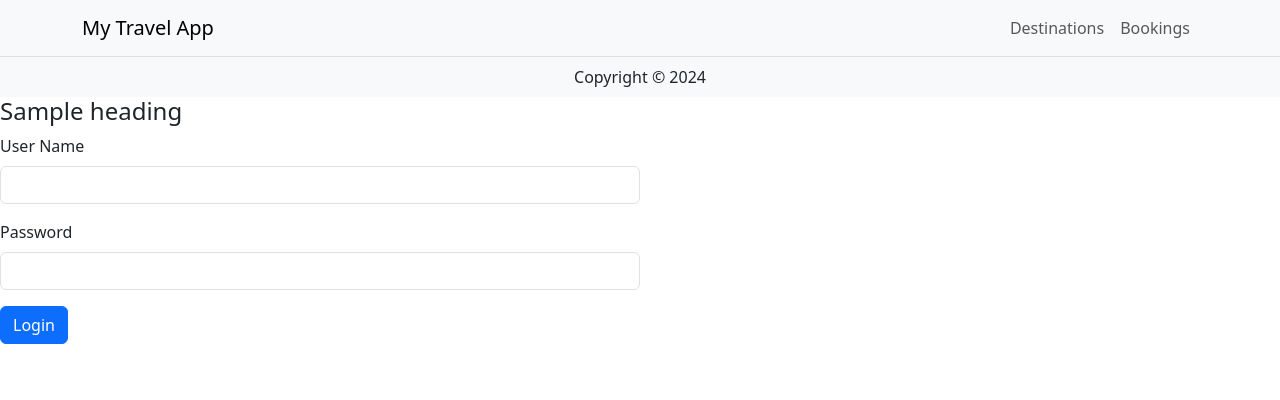
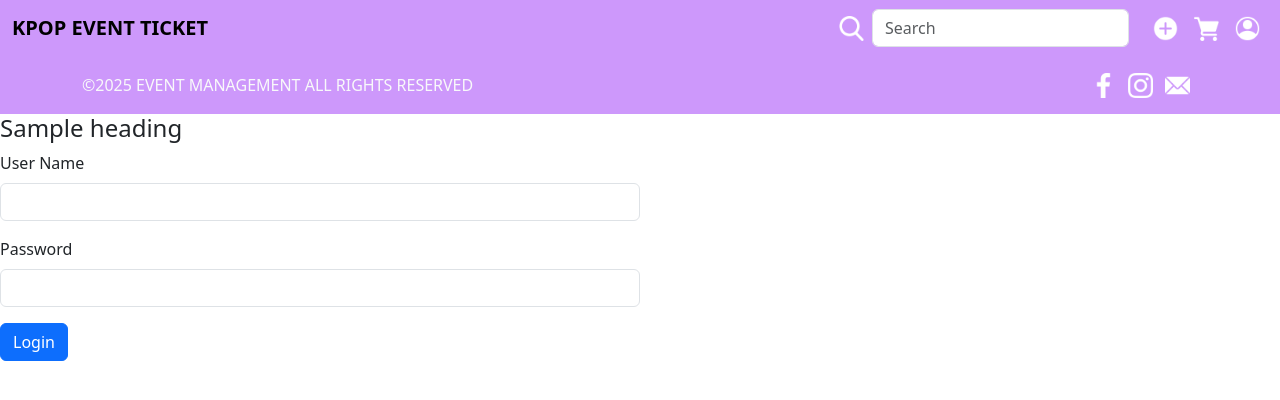
Before and after one commit to NanaNanana244/IAB207, a Flask app: template A2 starter/website/templates/user.html in a window 1280 px wide. Shown: the top 400 px of the page. Run offline with Flask 3, Linux system fonts and the light colour scheme; the template is opened without the code that fills it: values that come from a table or form of the project are taken from there, most other values are stand-ins (such as "Sample title", 1, 10 or a date in 2020); parts of the project's set-up code (start-up, migrations or seed data) failed here and were passed over; some libraries are stand-ins or nearby versions.

Commit message:
Update base.html
copied it from the wrong file before

```diff
--- a/A2 starter/website/templates/base.html
+++ b/A2 starter/website/templates/base.html
@@ -1,54 +1,136 @@
+<!--
+NOTES ABOUT PAGE:
+title = the title of the page, needed for every page
+
+not sure if the links for the navbar will work once we've done a bunch of files make sure to check
+
+i've added 4 main content blocks if we need more than that we can add more if we dont use that many we can take them out
+-->
+
+
 <html>
-
     <head>
+        <title>{{title}}</title>
         <meta charset="utf-8">
         <meta name="viewport" content="width=device-width, initial-scale=1">
-   <title>My Travel App</title>
-   <link href="https://cdn.jsdelivr.net/npm/bootstrap@5.3.2/dist/css/bootstrap.min.css" rel="stylesheet" integrity="sha384-T3c6CoIi6uLrA9TneNEoa7RxnatzjcDSCmG1MXxSR1GAsXEV/Dwwykc2MPK8M2HN" crossorigin="anonymous">
+        <!-- Bootstrap css -->
+        <link href="https://cdn.jsdelivr.net/npm/bootstrap@5.3.8/dist/css/bootstrap.min.css" rel="stylesheet" integrity="sha384-sRIl4kxILFvY47J16cr9ZwB07vP4J8+LH7qKQnuqkuIAvNWLzeN8tE5YBujZqJLB" crossorigin="anonymous">
+        <!-- Custom css -->
+        <link rel="stylesheet" href="Static/Style/IndexStyle.css">
     </head>
 
     <body>
-   <!-- Header -->
-   <header class="bg-light border-bottom">
-
-      <!-- Navbar -->
-      <nav class="navbar navbar-expand-lg navbar-light bg-light">
-         <div class="container">
-
-            <!-- Your Travel App Name or Logo -->
-            <a href="/" class="navbar-brand">My Travel App</a>
-            <button class="navbar-toggler" type="button" data-bs-toggle="collapse"
-               data-bs-target="#navbarSupportedContent" aria-controls="navbarSupportedContent" aria-expanded="false"
-               aria-label="Toggle navigation">
-               <span class="navbar-toggler-icon"></span>
+    <!-- Navigation bar -->
+        <header>
+            <nav class="navbar sticky-top">
+                <div class="container-fluid d-flex justify-content-between align-items-center">
+                <!-- Left side: Logo -->
+                <a class="navbar-brand" href="Index.html"><strong>KPOP EVENT TICKET</strong></a>
+                <!-- Right side: Icons (large screen stay unchanged) -->
+                <ul class="nav d-none d-lg-flex align-items-center">
+                    <!-- Search bar -->
+                    <div class="search-bar d-flex">
+                        <form class="d-flex mx-3 align-items-center flex-grow-1" role="search" style="margin-bottom:0px">
+                            <img src="Static/Image/search.png" height="25px" class="me-2" style="filter: invert(1); transition: filter 0.2s">
+                            <input class="form-control flex-grow-1" type="search" placeholder="Search" aria-label="Search">
+                        </form>
+                    </div>
+                    <!-- Add Event -->
+                    <li class="nav-item mx-2">
+                    <a href="EventCreation.html"><img src="Static/Image/add.png" height="25px"></a>
+                    </li>
+                    <!-- Cart -->
+                    <li class="nav-item mx-2 position-relative">
+                    <a href="BookingHistory.html">
+                        <img src="Static/Image/grocery-store.png" height="25px">
+                    </a>
+                    </li>
+                    <!-- Profile Dropdown -->
+                    <li class="nav-item dropdown mx-2">
+                    <a href="#" class="dropdown-toggle" data-bs-toggle="dropdown" aria-expanded="false">
+                        <img src="Static/Image/account.png" height="25px">
+                    </a>
+                    <ul class="dropdown-menu dropdown-menu-end">
+                        <li><a class="dropdown-item" href="#" style="color: black">Register</a></li>
+                        <li><a class="dropdown-item" href="#" style="color: black">Log in</a></li>
+                    </ul>
+                    </li>
+                </ul>
+                <!-- Hamburger dropdown only for small screens -->
+                <div class="d-lg-none ms-auto">
+                    <div class="btn-group">
+                        <button class="btn btn-secondary dropdown-toggle" type="button" data-bs-toggle="dropdown" style="background-color: #cd98fb; border: none; font-size: 25px; padding: 0px">
+                            ☰
                         </button>
-
-            <!-- Navbar -->
-            <div class="collapse navbar-collapse justify-content-end" id="navbarSupportedContent">
-               <div class="navbar-nav ml-auto">
-                  <a class="nav-item nav-link" href="#">Destinations</a>
-                  <a class="nav-item nav-link" href="#">Bookings</a>
-               </div>
+                        <ul class="dropdown-menu dropdown-menu-end p-2" style="background-color: #cd98fb; width: 250px; border: none; position: fixed; top: 50; right: 0;">
+                            <!-- Search bar -->
+                            <li class="nav-item my-2">
+                                <form class="d-flex align-items-center bg-clear rounded px-2 w-100">
+                                    <img src="Static/Image/search.png" height="20px" class="me-2">
+                                    <input class="form-control border-0 flex-grow-1" type="search" placeholder="Search" aria-label="Search">
+                                </form>
+                            </li>
+                            <!-- Add Event -->
+                            <li class="nav-item">
+                                <a class="dropdown-item text-white" href="EventCreation.html">
+                                    <img src="Static/Image/add.png" height="20px" class="me-2">
+                                    Add Event
+                                </a>
+                            </li>
+                            <!-- Booking History -->
+                            <li class="nav-item">
+                                <a class="dropdown-item text-white position-relative" href="BookingHistory.html">
+                                    <img src="Static/Image/grocery-store.png" height="20px" class="me-2">
+                                    Booking History
+                                </a>
+                            </li>
+                            <!-- Profile -->
+                            <li class="nav-item">
+                                <a class="dropdown-item text-white" href="#">
+                                    <img src="Static/Image/account.png" height="20px" class="me-2">
+                                    Register / Log in
+                                </a>
+                            </li>
+                        </ul>
                     </div>
                 </div>
             </nav>
-
             {% block header %}
 
             {% endblock %}
-
         </header>
 
 {% block content %}
 
 {% endblock %}
 
-    <footer class="footer">
-        <div class="text-center py-2 bg-light">
-            <span class="text-dark">Copyright &copy; 2024</span>
+{% block content2 %}
+
+{% endblock %}
+
+{% block content3 %}
+
+{% endblock %}
+
+{% block content4 %}
+
+{% endblock %}
+
+<!--ending parts-->
+<script src="https://cdn.jsdelivr.net/npm/bootstrap@5.3.8/dist/js/bootstrap.bundle.min.js" integrity="sha384-FKyoEForCGlyvwx9Hj09JcYn3nv7wiPVlz7YYwJrWVcXK/BmnVDxM+D2scQbITxI" crossorigin="anonymous"></script>
+    </body>
+    <footer>
+        <div class="text-light py-3">
+            <div class="container d-flex justify-content-between align-items-center">
+                <!-- Left side: text -->
+                <p class="mb-0 fs-6">©2025 EVENT MANAGEMENT ALL RIGHTS RESERVED</p>
+                <!-- Right side: icons -->
+                <div class="footer-icons">
+                    <img src="Static/Image/facebook.png" height="25px" class="me-2">
+                    <img src="Static/Image/instagram.png" height="25px" class="me-2">
+                    <img src="Static/Image/email.png" height="25px" class="me-2">
+                </div>
+            </div>
         </div>
     </footer>
-    <script src="https://cdn.jsdelivr.net/npm/bootstrap@5.3.2/dist/js/bootstrap.bundle.min.js" integrity="sha384-C6RzsynM9kWDrMNeT87bh95OGNyZPhcTNXj1NW7RuBCsyN/o0jlpcV8Qyq46cDfL" crossorigin="anonymous"></script>
-   </body>
-
 </html>
```
Lines whose indentation alone changed are shown as unchanged.
